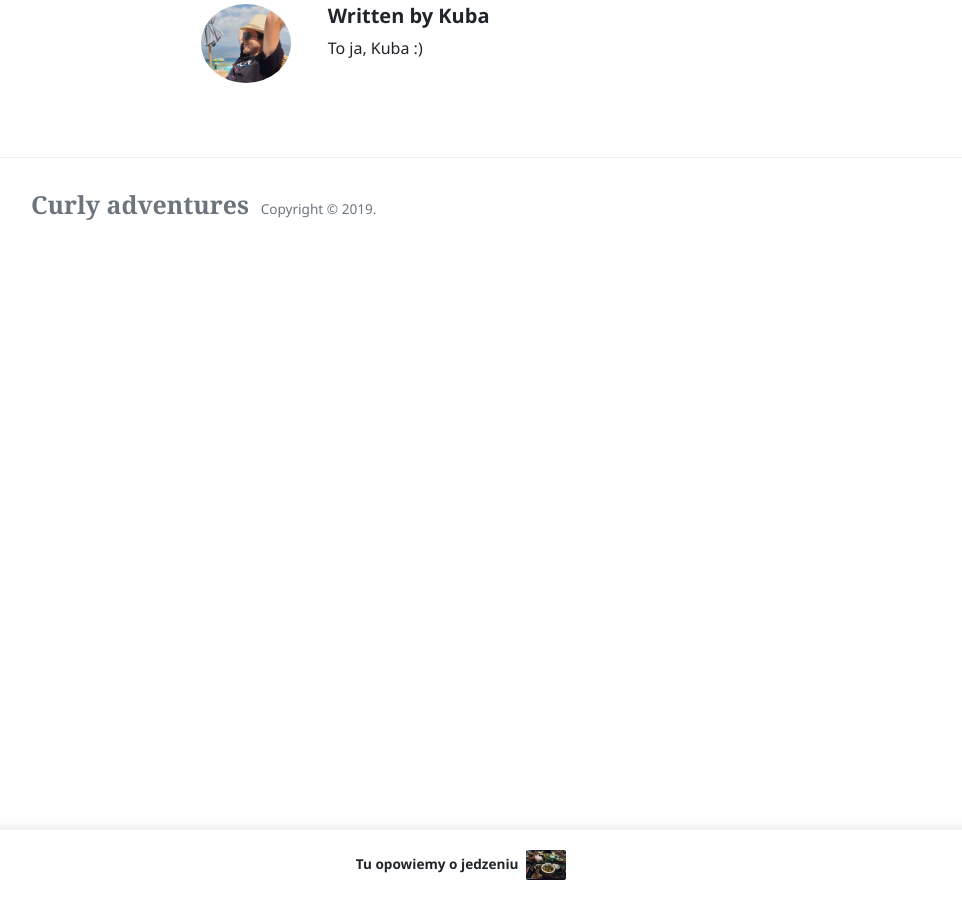
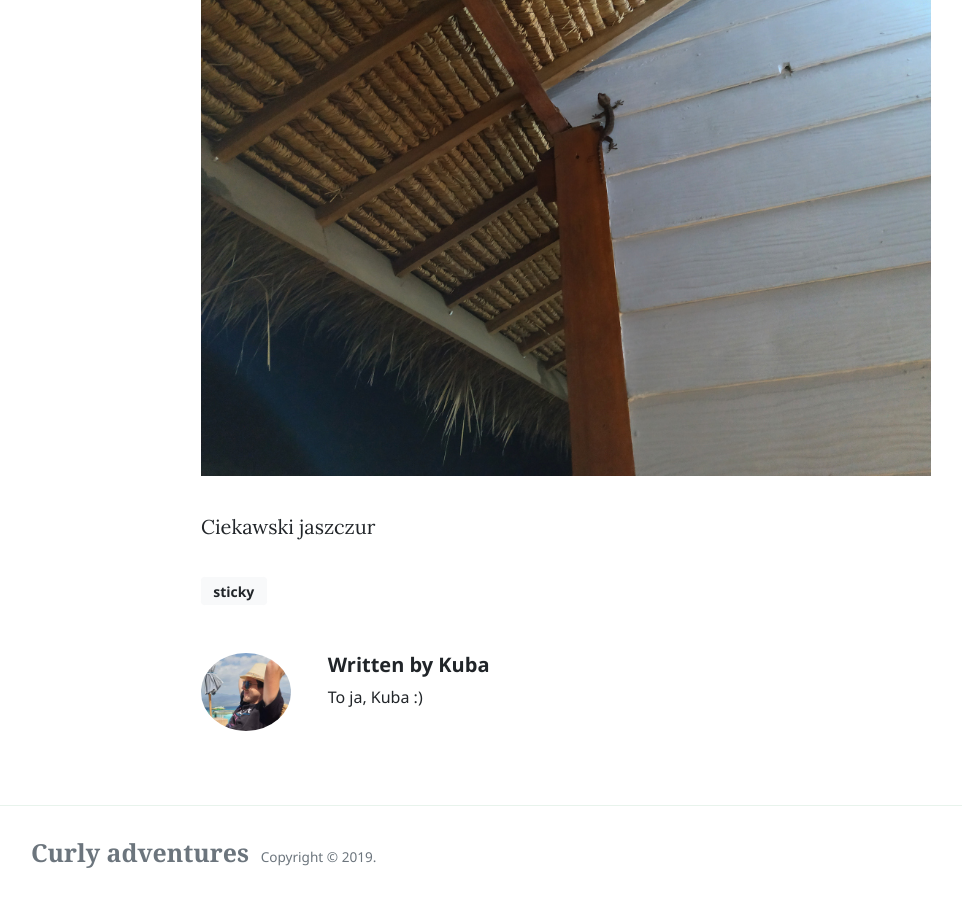
Before and after one commit to kubaguzik77/curlyadventures, a Jekyll site: the page built from _posts/2019-09-16-curly.md, in a window 1280 px wide and 900 px high, scrolled down 1852 px. Shown: the whole window, without its empty margins (74-1036 px from the left). Built offline with Jekyll 4.4.1, drawn with Linux system fonts in a browser that asks for light colours; nearby versions of some CDN libraries.

Commit message:
added photo to curly

```diff
--- a/_posts/2019-09-16-curly.md
+++ b/_posts/2019-09-16-curly.md
@@ -20,3 +20,5 @@
 Tematów raczej szybko nie zabraknie, póki co wystarczy się rozglądać lub słuchać. W tej chwili słychać śpiew Muezinów. Głośno, gdzieś w pobliżu nas jest meczet, o wschodzie słońca nie potrzeba budzika. Właścicielami naszego noclegu jest trzech młodych chłopaków, jeden z nich właśnie śpiewa razem z Muezinem. Może to plan na przyszłą posadę?
 
 Wszędzie gdzie jesteśmy po pomieszczeniach biegają maleńkie zielono-żółte jaszczurki. Pędzą zawsze tak jakby trenowały do olimpiady. Chciałem jednej z nich zrobić zdjęcie, jako ilustracji do tego wpisu. Nie zauważyłem, że od dłuższej chwili nad moją głową siedzi jaszczur wielkości mojego buta. Przeszedł właśnie po belce i zwisa do góry nogami, chyba wie, że o nim piszę. Kończę, żeby go nie stresować.
+
+{% include image.html file="jaszczur1s.jpg" description="Ciekawski jaszczur" %}
```
